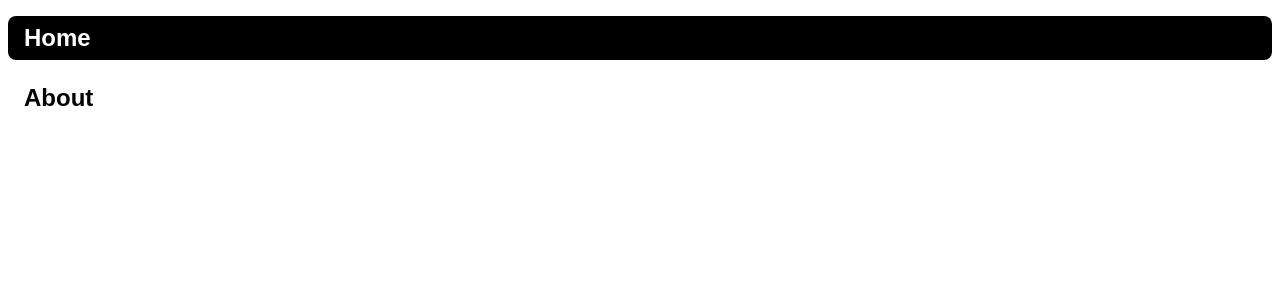
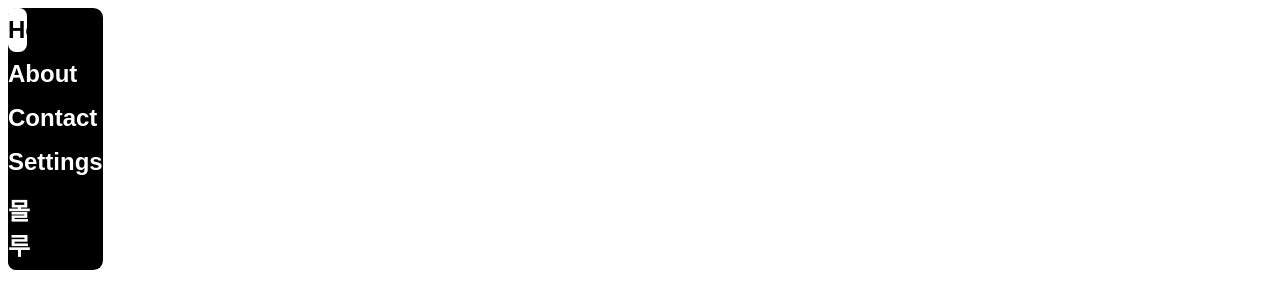
Before and after one commit to jungsungwook/RPAToDoList, a React (Create React App) app: page / in a window 1280 px wide. Shown: the top 308 px of the page. Built offline with nearby package versions, Linux system fonts and the light colour scheme.

Commit message:
fix: layout

```diff
--- a/src/components/MenuButtonComponent.tsx
+++ b/src/components/MenuButtonComponent.tsx
@@ -1,35 +1,35 @@
 import { useState, useEffect } from "react";
 import styled from "styled-components";
 const MenuButtonComponent = (props: any) => {
-    const StyledButton = styled.button`
-        background-color: #fff;
+    const DefaultButton = styled.button`
+        background-color: #000;
         border: none;
         border-radius: 0.5rem;
-        color: #000;
+        color: #fff;
         cursor: pointer;
         font-size: 1.5rem;
         font-weight: 600;
-        margin: 0.5rem 0;
-        padding: 0.5rem 1rem;
+        margin: 0rem 0;
+        padding: 0.5rem 0rem;
         text-align: left;
-        width: 100%;
+        width: 20%;
         &:hover {
-            background-color: #000;
-            color: #fff;
+            background-color: #fff;
+            color: #000;
         }
         &.menu__button--active {
-            background-color: #000;
-            color: #fff;
+            background-color: #fff;
+            color: #000;
         }
     `;
     return (
-        <StyledButton
+        <DefaultButton
             className="menu__button"
             onClick={props.onClick}
             id={props.id}
             >
             <span className="menu__button__text">{props.text}</span>
-        </StyledButton>
+        </DefaultButton>
     );
 };
 export default MenuButtonComponent;
--- a/src/components/SideBarComponent.tsx
+++ b/src/components/SideBarComponent.tsx
@@ -1,4 +1,5 @@
 import { useState, useEffect, Fragment } from "react";
+import styled from "styled-components";
 import MenuButtonComponent from "./MenuButtonComponent";
 
 const SideBarComponent = () => {
@@ -10,8 +11,28 @@ const SideBarComponent = () => {
         {
             id: "1",
             text: "About",
+        },
+        {
+            id: "2",
+            text: "Contact",
+        },
+        {
+            id: "3",
+            text: "Settings",
+        },
+        {
+            id: "4",
+            text: "몰루",
         }
     ];
+
+    const MenuContainer = styled.div`
+        display: flex;
+        flex-direction: column;
+        background-color: #000;
+        border-radius: 0.6rem;
+    `;
+
     const [currentMenu, setCurrentMenu] = useState(MenuList[0].id);
 
     const onClickMenu = (id: string) => {
@@ -32,7 +53,7 @@ const SideBarComponent = () => {
 
     return (
         <Fragment>
-            <div className="menu">
+            <MenuContainer className="menu__container">
                 {MenuList.map((menu) => (
                     <MenuButtonComponent
                         id = {menu.id}
@@ -40,7 +61,7 @@ const SideBarComponent = () => {
                         onClick = {() => onClickMenu(menu.id)}
                     />
                 ))}
-            </div>
+            </MenuContainer>
         </Fragment>
     );
 };
--- a/src/pages/Home.tsx
+++ b/src/pages/Home.tsx
@@ -1,10 +1,19 @@
 import React, { Fragment } from 'react';
+import styled from 'styled-components';
 import MenuButtonComponent from '../components/MenuButtonComponent';
 import SideBarComponent from '../components/SideBarComponent';
 function Home() {
+    const MenuContainer = styled.div`
+        display: flex;
+        flex-direction: row;
+        height: 100%;
+        width: 1000px;
+        `;
     return (
         <Fragment>
-            <SideBarComponent />
+            <MenuContainer className="menu">
+                <SideBarComponent />
+            </MenuContainer>
         </Fragment>
 
     );
```
